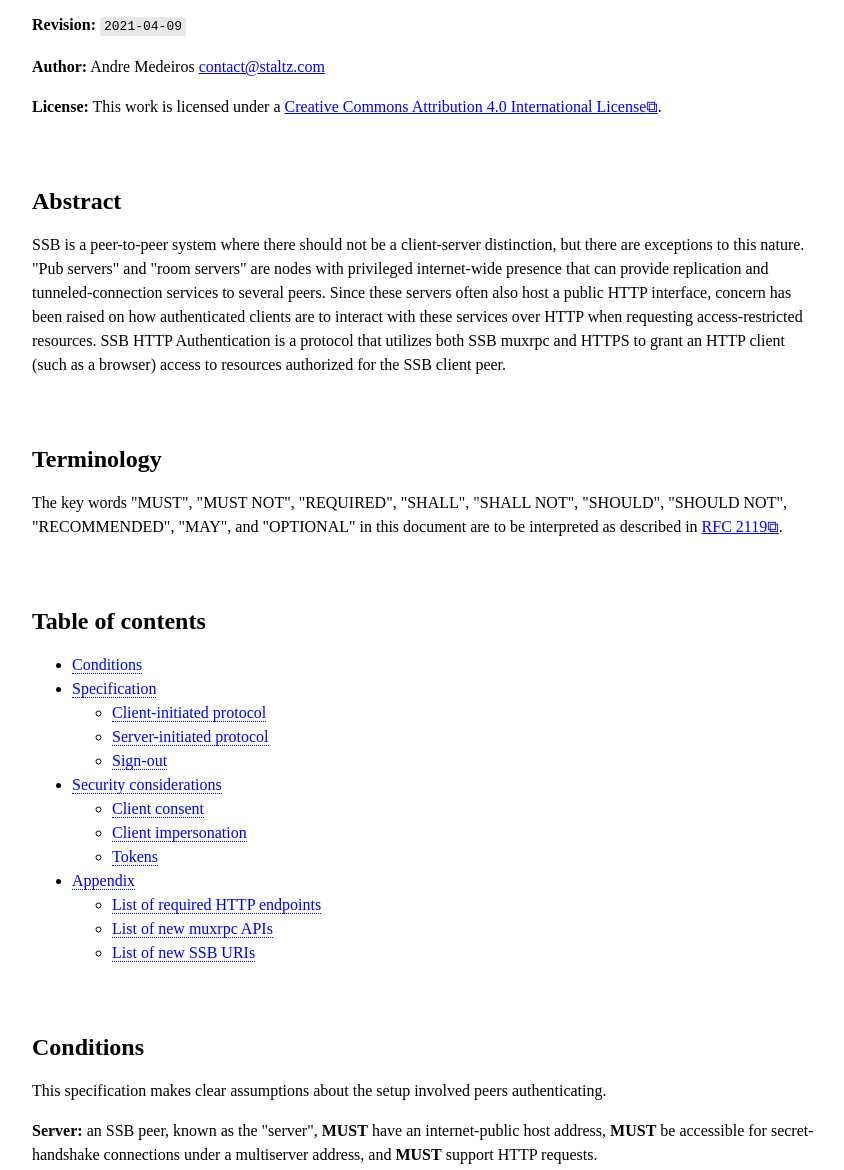
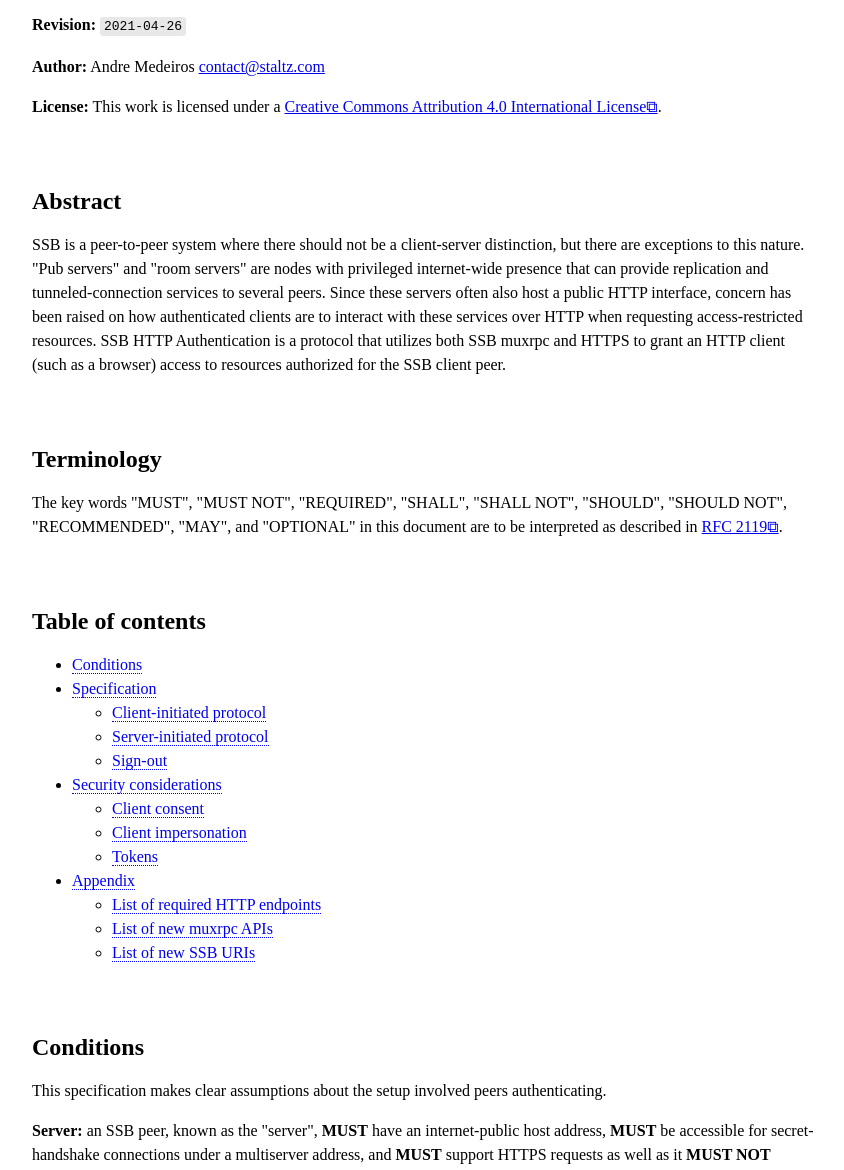
Before and after one commit to ssbc/ssb-http-auth-spec, a plain HTML site: page index.html in a window 1280 px wide. Shown: the part 120-1290 px from the top of the page, without its empty margins (216-1060 px from the left). Drawn offline with Linux system fonts and the light colour scheme.

Commit message:
update website

```diff
--- a/index.html
+++ b/index.html
@@ -42,7 +42,7 @@ pre, code {
 <body>
 
 <h1 id="ssb-http-authentication">SSB HTTP Authentication</h1>
-<p><strong>Revision:</strong> <code>2021-04-09</code></p>
+<p><strong>Revision:</strong> <code>2021-04-26</code></p>
 <p><strong>Author:</strong> Andre Medeiros <a href="mailto:contact@staltz.com">contact@staltz.com</a></p>
 <p><strong>License:</strong> This work is licensed under a <a href="http://creativecommons.org/licenses/by/4.0/">Creative Commons Attribution 4.0 International License</a>.</p>
 <h2 id="abstract">Abstract</h2>
@@ -76,7 +76,7 @@ pre, code {
 </ul>
 <h2 id="conditions">Conditions</h2>
 <p>This specification makes clear assumptions about the setup involved peers authenticating.</p>
-<p><strong>Server:</strong> an SSB peer, known as the "server", <strong>MUST</strong> have an internet-public host address, <strong>MUST</strong> be accessible for secret-handshake connections under a multiserver address, and <strong>MUST</strong> support HTTP requests.</p>
+<p><strong>Server:</strong> an SSB peer, known as the "server", <strong>MUST</strong> have an internet-public host address, <strong>MUST</strong> be accessible for secret-handshake connections under a multiserver address, and <strong>MUST</strong> support HTTPS requests as well as it <strong>MUST NOT</strong> support plain HTTP.</p>
 <p><strong>Client:</strong> another SSB peer, known as the "client", <strong>MUST</strong> be able to open a secret-handshake and muxrpc connection with the server. The user controlling this SSB peer also <strong>SHOULD</strong> control a web browser used to make requests to the server. The client's browser and operating system <strong>SHOULD</strong> support hyperlinks to <a href="https://github.com/ssb-ngi-pointer/ssb-uri-spec">SSB URIs</a>, redirecting them to SSB applications that recognize and parse SSB URIs. The client's SSB application employed during SSB HTTP Authentication <strong>MUST</strong> be able to recognize and parse SSB URIs.</p>
 <p><strong>Connections:</strong> the server and the client <strong>SHOULD</strong> recognize each other's SSB IDs as mutually trusted (such as a mutual follow relationship, or "membership" relationship where the client has claimed an invite token from the server). For the authentication protocol described in this document to succeed, the two SSB peers <strong>MUST</strong> be connected to each other via muxrpc and secret-handshake for the entire duration of the protocol. The purpose of SSB HTTP Authentication is to extend the trust that exists between these peers from the muxrpc context to the context of HTTP in the browser.</p>
 <h2 id="specification">Specification</h2>
```
